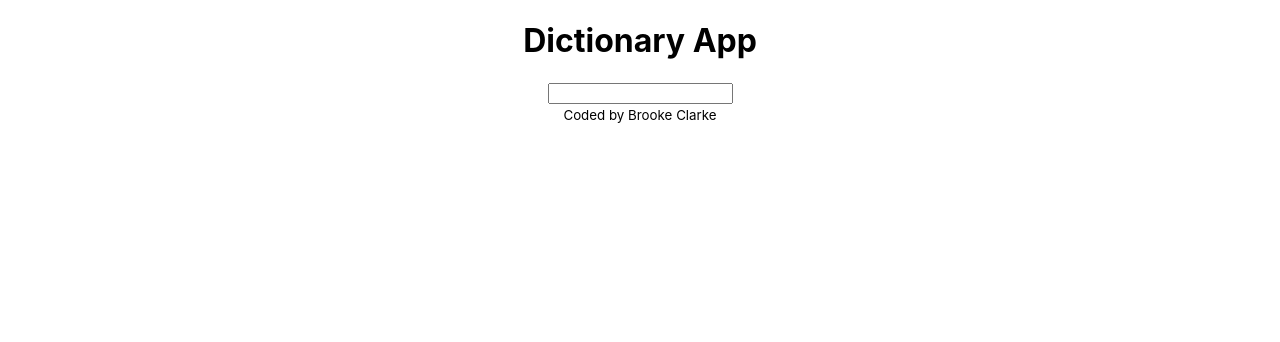
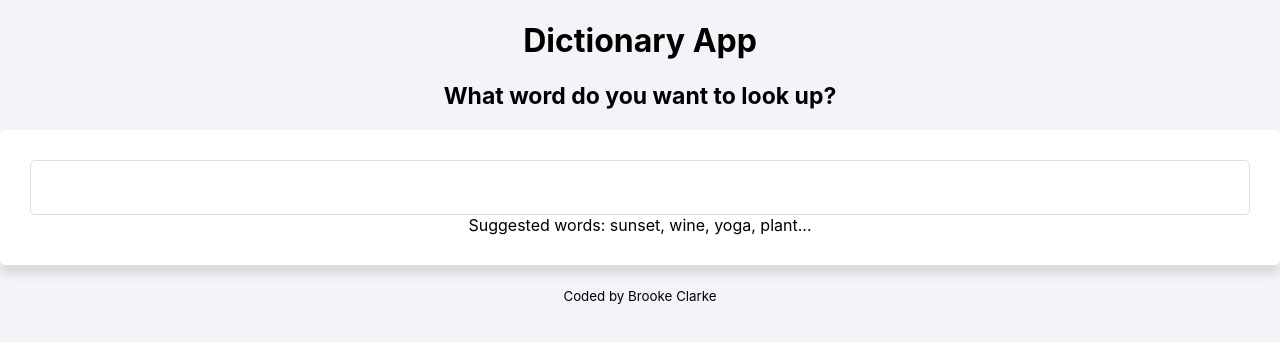
Before and after one commit to BrookeClarke/Dictionary-App, a React (Create React App) app: page / in a window 1280 px wide. Shown: the top 342 px of the page. Built offline with nearby package versions, Linux system fonts and the light colour scheme.

Commit message:
Applied some CSS

```diff
--- a/src/App.css
+++ b/src/App.css
@@ -1,3 +1,7 @@
+body {
+  background: #f4f3f8;
+}
+
 .App {
   text-align: center;
 }
--- a/src/Dictionary.css
+++ b/src/Dictionary.css
@@ -0,0 +1,19 @@
+.Dictionary h1 {
+    font-size: 23px;
+}
+.Dictionary section {
+    background-color: white;
+    border-radius: 5px;
+    margin: 20px 0;
+    padding: 30px;
+    box-shadow: 0 10px 10px rgb(0 0 0 / 10%);
+}
+
+.Dictionary input {
+    padding: 15px;
+    width: 100%;
+    border-radius: 5px;
+    color: #333;
+    border:1px solid #ddd;
+    font-size: 20px;
+}
--- a/src/Dictionary.js
+++ b/src/Dictionary.js
@@ -13,7 +13,6 @@ export default function Dictionary() {
 
     function search(event) {
         event.preventDefault();
-
         let apiKey = "0f605ca33b8d413fa995ab3t060267od";
         let apiUrl = `https://api.shecodes.io/dictionary/v1/define?word=${keyword}&key=${apiKey}`;
         axios.get(apiUrl).then(handleResponse);
@@ -25,10 +24,16 @@ export default function Dictionary() {
 
     return (
         <div className="Dictionary">
-            <form onSubmit={search}>
-                <input type="search" onChange={handleKeywordChange} />
-            </form>
-            <Results results={results} />
-        </div>
-    )
+            <h1>What word do you want to look up?</h1>
+                <section>
+                    <form onSubmit={search}>
+                        <input type="search" onChange={handleKeywordChange} />
+                    </form>
+                    <div className="hint">
+                        Suggested words: sunset, wine, yoga, plant...
+                    </div>
+                </section>
+                <Results results={results} />
+            </div>
+        );
 }
--- /dev/null
+++ b/src/Meaning.css
@@ -0,0 +1,11 @@
+.Meaning h2 {
+    font-size: 24px;
+    line-height: 1.5;
+    text-transform: capitalize;
+}
+
+.Meaning .example {
+    font-size: 16px;
+    opacity: 0.7;
+    font-style: italic;
+}
--- a/src/Meaning.js
+++ b/src/Meaning.js
@@ -1,19 +1,18 @@
 import React from "react";
 import Synonyms from "./Synonyms";
+import "./Meaning.css";
 
 export default function Meaning(props) {
     if (props.meaning) {
         return (
             <div className="Meaning">
                 <h2>{props.meaning.partOfSpeech}</h2>
-                <div>
-                    <p>
-                        Definition: {props.meaning.definition}
-                        <br />
-                        Example: {props.meaning.example}
-                        <br />
+                <div className="definition">
+                    {props.meaning.definition}
+                </div>
+                <div className="examples">
+                        {props.meaning.example}
                         <Synonyms synonyms={props.meaning.synonyms} />
-                    </p>
                 </div>
             </div>
         );
--- /dev/null
+++ b/src/Phonetic.css
@@ -0,0 +1,13 @@
+.phonetic a {
+    border:1px solid #ddd;
+    text-decoration: none;
+    padding: 10px 20px;
+    border-radius:20px;
+    transition: all 150ms ease-in-out;
+}
+
+.Phonetic a:hover {
+    text-decoration: underline;
+    color: white;
+    background-color: rgb(9, 9, 62);
+}
--- a/src/Phonetic.js
+++ b/src/Phonetic.js
@@ -1,11 +1,11 @@
 import React from "react";
+import "./Phonetic.css";
 
 export default function Phonetic(props) {
     console.log(props.phonetic);
     return (
         <div className="Phonetic">
-            <a href={props.phonetic.audio} target="_blank">Listen</a>
-            <br />
+            <a href={props.phonetic.audio} target="_blank" rel="noreferrer">Listen</a>
             {props.phonetic.text}
         </div>
     );
--- /dev/null
+++ b/src/Results.css
@@ -0,0 +1,3 @@
+.Results h1 {
+    font-size: 36px;
+}
--- a/src/Results.js
+++ b/src/Results.js
@@ -1,7 +1,7 @@
 import React from "react";
 import Meaning from "./Meaning";
 import Phonetic from "./Phonetic";
-
+import "./Results.css";
 
 export default function Results(props) {
     if (props.results) {
@@ -10,18 +10,14 @@ export default function Results(props) {
             <h1>
                 {props.results.word}
                 </h1>
-                {props.results.phonetics.map(function (phonetic, index) {
-                    return (
-                        <div key={index}>
-                            <Phonetic phonetic={phonetic} />
+                        <div>
+                            <Phonetic phonetic={props.results.phonetic} />
                         </div>
-                    );
-                })}
             {props.results.meanings.map(function (meaning, index) {
                 return (
-                    <div key={index}>
+                    <section key={index}>
                         <Meaning meaning={meaning} />
-                    </div>
+                    </section>
                 );
             })}
             </div>
--- /dev/null
+++ b/src/Synonyms.css
@@ -0,0 +1,9 @@
+.Synonyms {
+    margin: 20px 0 0;
+    padding: 0;
+}
+.Synonyms li {
+    display: inline-block;
+    padding: 10px;
+    line-height: 1;
+}
--- a/src/Synonyms.js
+++ b/src/Synonyms.js
@@ -1,4 +1,5 @@
 import React from "react";
+import "./Synonyms.css";
 
 export default function Synonyms(props) {
     if (props.synonyms) {
```
